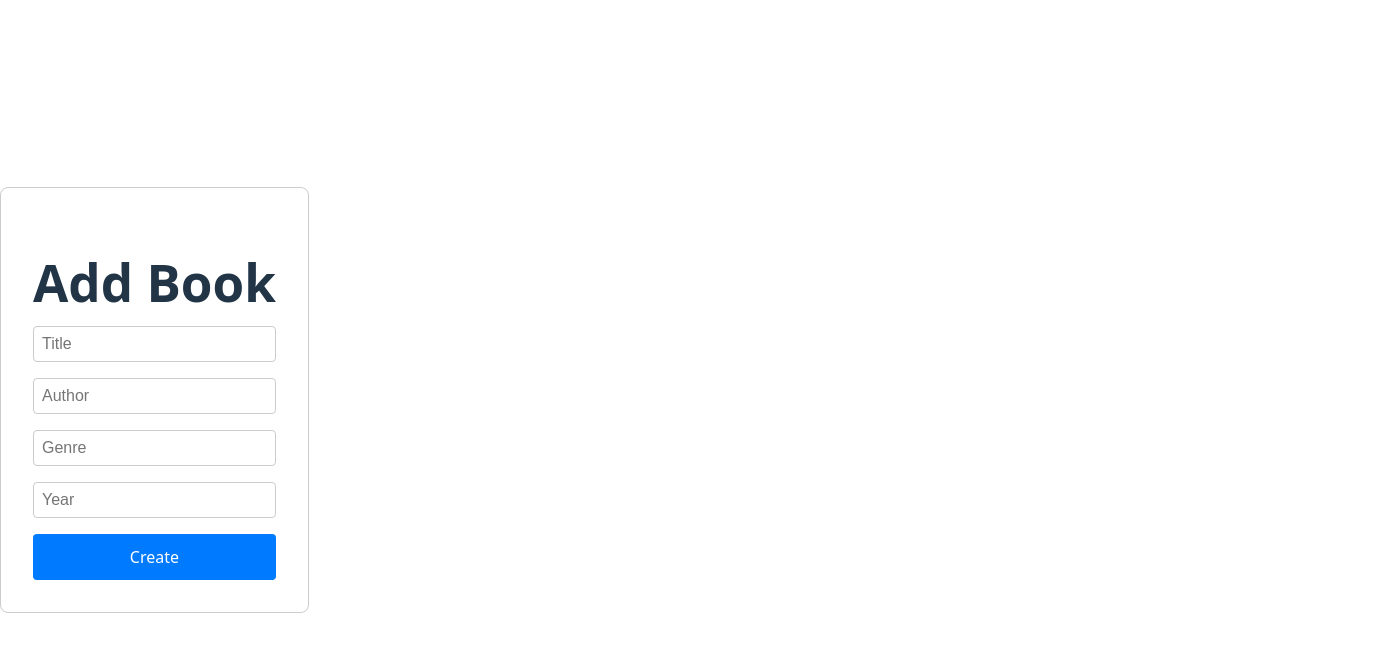
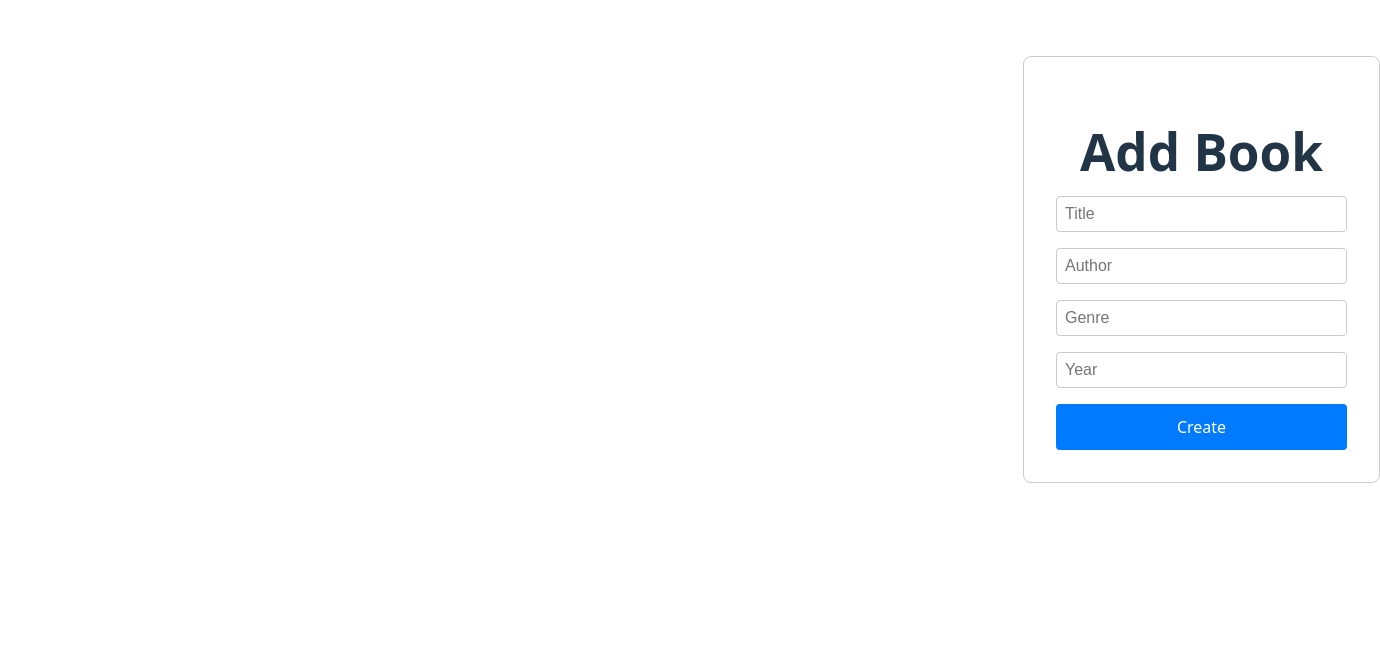
Before and after one commit to ExMe4/humanoo-case-study, a React app in the folder frontend/frontend/: page /books/new in a window 1280 px wide. Shown: the top 652 px of the page, 1380 px wide, since content can reach past the window. Built offline with nearby package versions, Linux system fonts and the light colour scheme; the HTML template or start-up script is replaced by a standard one.

Commit message:
[frontend] - tweaks to ui

```diff
--- a/frontend/frontend/src/pages/BookForm.jsx
+++ b/frontend/frontend/src/pages/BookForm.jsx
@@ -47,13 +47,40 @@ function BookForm() {
   };
 
   return (
-    <div style={{ maxWidth: "500px", margin: "2rem auto", padding: "2rem", border: "1px solid #ccc", borderRadius: "8px" }}>
-      <h1 style={{ textAlign: "center", marginBottom: "1rem" }}>{id ? "Edit Book" : "Add Book"}</h1>
+    <div
+      style={{
+        minHeight: "90vh",
+        display: "flex",
+        flexDirection: "column",
+        alignItems: "center",
+        justifyContent: "flex-start",
+        paddingTop: "2rem",
+        paddingLeft: "66rem",
+      }}
+    >
+      <div
+        style={{
+          width: "100%",
+          maxWidth: "500px",
+          padding: "2rem",
+          border: "1px solid #ccc",
+          borderRadius: "8px",
+          display: "flex",
+          flexDirection: "column",
+          alignItems: "center",
+        }}
+      >
+        <h1 style={{ textAlign: "center", marginBottom: "1rem" }}>
+          {id ? "Edit Book" : "Add Book"}
+        </h1>
         {error && <p style={{ color: "red", marginBottom: "1rem" }}>{error}</p>}
         {loading ? (
           <p style={{ textAlign: "center" }}>Loading...</p>
         ) : (
-        <form onSubmit={handleSubmit} style={{ display: "flex", flexDirection: "column", gap: "1rem" }}>
+          <form
+            onSubmit={handleSubmit}
+            style={{ display: "flex", flexDirection: "column", gap: "1rem", width: "100%" }}
+          >
             <input
               name="title"
               placeholder="Title"
@@ -104,6 +131,7 @@ function BookForm() {
           </form>
         )}
       </div>
+    </div>
   );
 }
 
--- a/frontend/frontend/src/pages/BookList.jsx
+++ b/frontend/frontend/src/pages/BookList.jsx
@@ -37,7 +37,17 @@ function BookList() {
   };
 
   return (
-    <div style={{ maxWidth: "900px", margin: "2rem auto", padding: "1rem"}}>
+    <div
+      style={{
+        minHeight: "90vh",
+        display: "flex",
+        flexDirection: "column",
+        alignItems: "center",
+        paddingTop: "2rem",
+        paddingLeft: "60rem",
+      }}
+    >
+      <div style={{ maxWidth: "900px", width: "100%", margin: "0 auto", padding: "1rem", display: "flex", flexDirection: "column", alignItems: "center" }}>
         <h1 style={{ textAlign: "center", marginBottom: "1rem" }}>Book Library</h1>
         {error && <p style={{ color: "red", marginBottom: "1rem" }}>{error}</p>}
         <button
@@ -57,8 +67,8 @@ function BookList() {
         {loading ? (
           <p>Loading books...</p>
         ) : (
-        <div style={{ overflowX: "auto" }}>
-          <table style={{ width: "100%", borderCollapse: "collapse" }}>
+          <div style={{ overflowX: "auto", display: "flex", justifyContent: "center", width: "100%" }}>
+            <table style={{ borderCollapse: "collapse" }}>
               <thead>
                 <tr>
                   <th style={{ border: "1px solid #ccc", padding: "0.5rem" }}>Title</th>
@@ -96,6 +106,7 @@ function BookList() {
           </div>
         )}
       </div>
+    </div>
   );
 }
 
```
Lines whose indentation alone changed are shown as unchanged.
